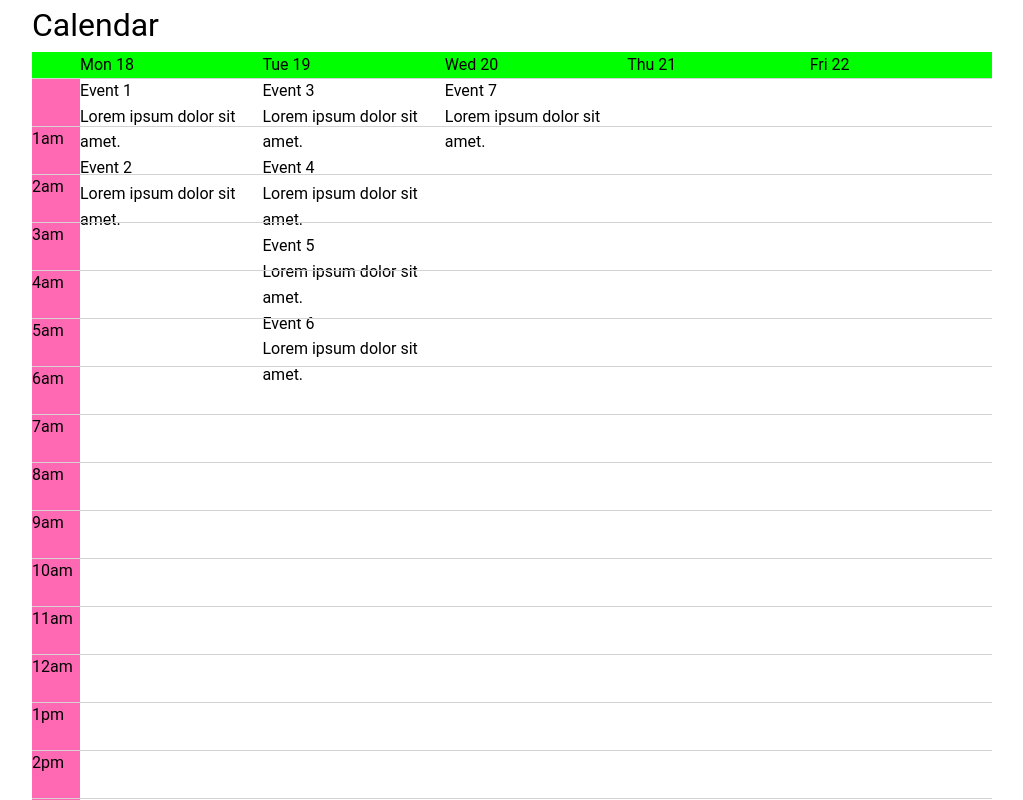
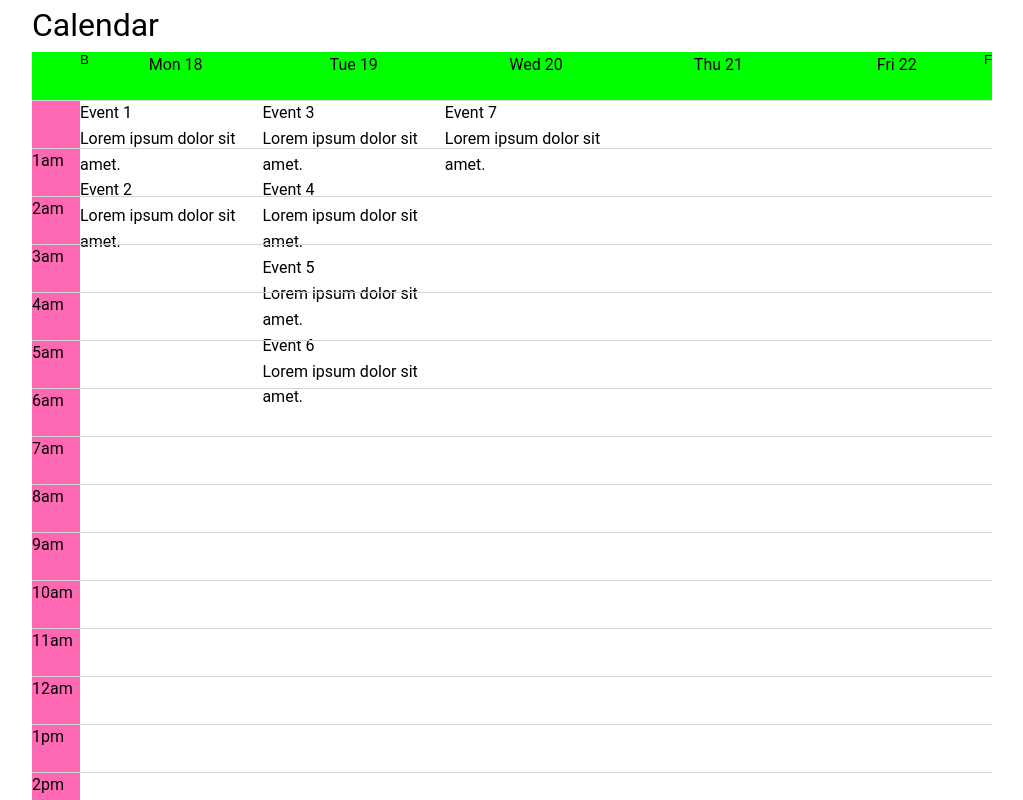
Before and after one commit to dreiv/ng-calendar, an Angular app: page / in a window 1280 px wide. Shown: the top 800 px of the page, without its empty margins (128-1151 px from the left). Built offline with nearby package versions, Linux system fonts and the light colour scheme.

Commit message:
prev next

```diff
--- a/src/app/calendar/calendar-header/calendar-header.component.html
+++ b/src/app/calendar/calendar-header/calendar-header.component.html
@@ -1,5 +1,11 @@
-<div class="day">Mon 18</div>
+<div class="day">
+  <button class="prev">B</button>
+  Mon 18
+</div>
 <div class="day">Tue 19</div>
 <div class="day">Wed 20</div>
 <div class="day">Thu 21</div>
-<div class="day">Fri 22</div>
+<div class="day">
+  Fri 22
+  <button class="next">F</button>
+</div>
--- a/src/app/calendar/calendar-header/calendar-header.component.scss
+++ b/src/app/calendar/calendar-header/calendar-header.component.scss
@@ -5,7 +5,20 @@
   top: 0;
 
   display: flex;
+  height: 3rem;
   padding-left: $hourSize;
 
   background-color: lime;
 }
+
+.day {
+  text-align: center;
+}
+
+.prev {
+  float: left;
+}
+
+.next {
+  float: right;
+}
```
